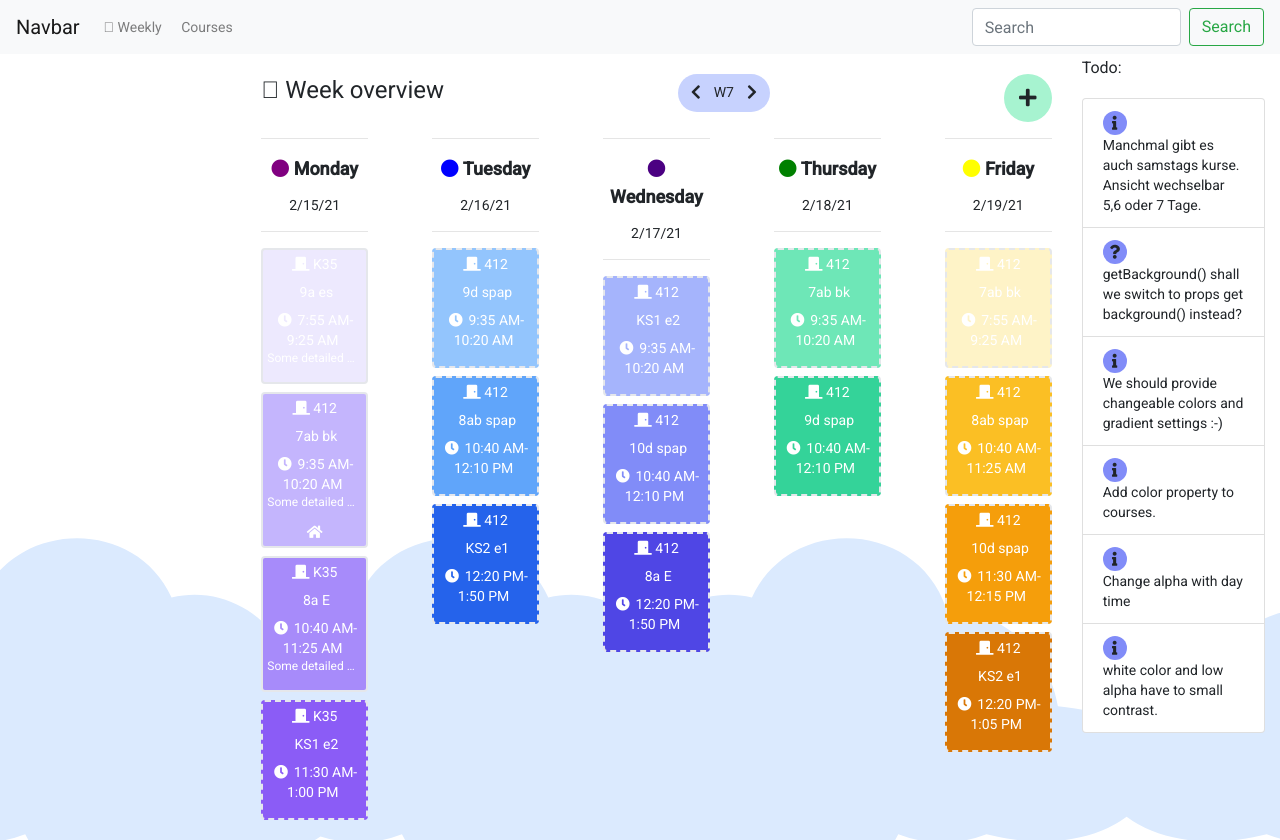
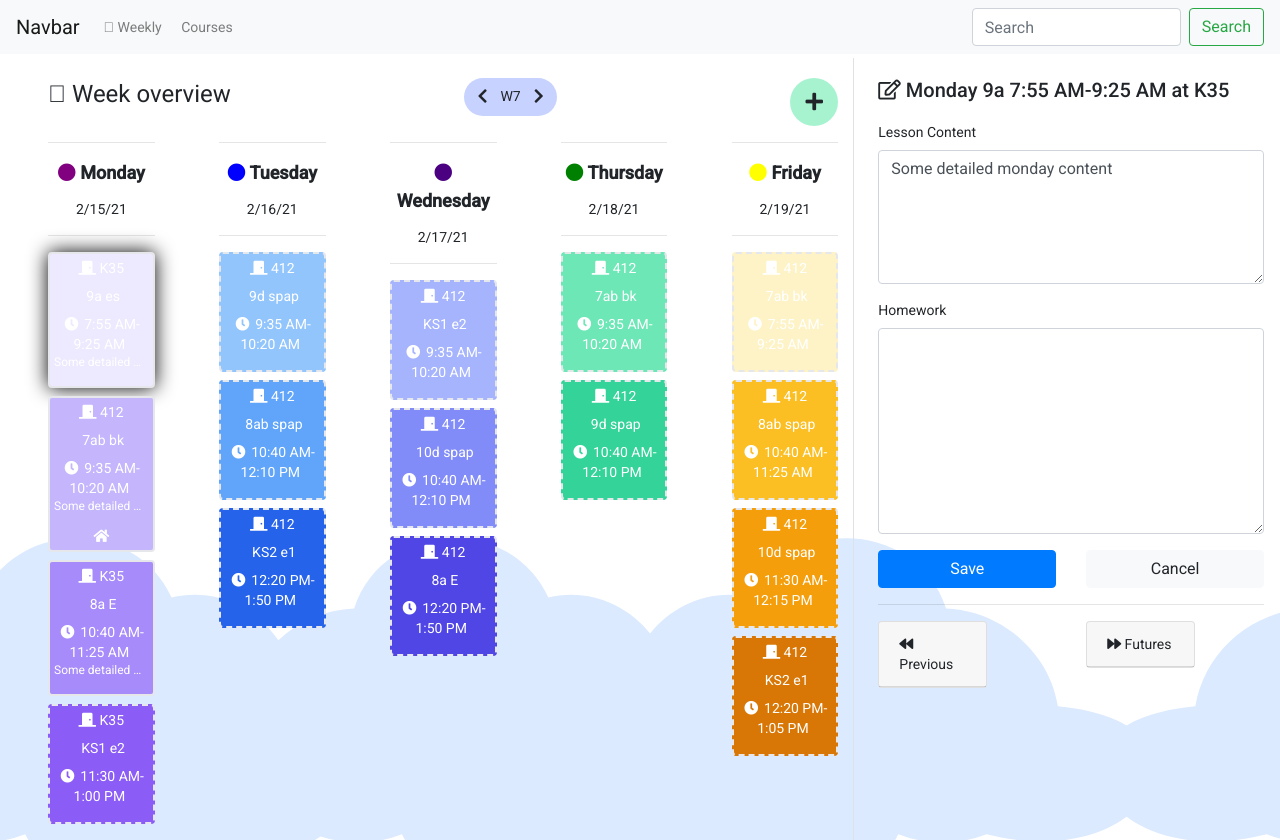
Before and after one commit to lauscht/tars, an Angular app in the folder frontend/case/: page /weekly in a window 1280 px wide. Built offline with nearby package versions, Linux system fonts and the light colour scheme; some icons are missing; what luxon-angular, ngx-markdown, ngx-material-luxon would draw is missing.

Commit message:
Change lyout for weekly and move edit controls to the right.

```diff
--- a/frontend/case/src/app/lesson/lesson-tile.component.css
+++ b/frontend/case/src/app/lesson/lesson-tile.component.css
@@ -0,0 +1,6 @@
+.selected {
+    -webkit-box-shadow:0 0 20px black;
+    -moz-box-shadow: 0 0 20px black;
+    box-shadow:0 0 20px black;
+
+  }
--- a/frontend/case/src/app/lesson/lesson-tile.component.html
+++ b/frontend/case/src/app/lesson/lesson-tile.component.html
@@ -1,5 +1,6 @@
-<div class="p-1 mt-2 border-2 rounded text-white" matTooltip="Show lesson" (dblclick)="isEditState = !isEditState"
-    [ngClass]="[colorInfo.getBackground(), colorInfo.getHover(), borderCss]">
+<div class="p-1 mt-2 border-2 rounded text-white" matTooltip="Show lesson"
+    [ngClass]="[colorInfo.getBackground(), colorInfo.getHover(), borderCss, isSelected ? 'selected' : '']"
+    >
 
 
     <div class="grid grid-cols-1 2xl:grid-cols-2 gap-2">
@@ -22,13 +23,9 @@
         </div>
     </div>
 
-    <p class="text-xs truncate" #content *ngIf="!isEditState">
+    <p class="text-xs truncate" #content>
         {{ lesson.content }}
     </p>
-
-    <textarea placeholder="content goes here" class="text-black" *ngIf="isEditState" [(ngModel)]="lesson.content " >
-
-    </textarea>
 
     <div *ngIf="lesson.homework">
         <i class="fas fa-home" [matTooltip]="lesson.homework"></i>
--- a/frontend/case/src/app/lesson/lesson-tile.component.ts
+++ b/frontend/case/src/app/lesson/lesson-tile.component.ts
@@ -13,11 +13,13 @@ export class LessonTileComponent implements OnInit, DoCheck  {
   @Input()
   lesson: Lesson;
 
+  @Input()
+  isSelected: boolean;
+
   @Output()
   colorInfo: ColorInfo;
 
   borderCss: string;
-  isEditState: boolean;
 
   constructor(private colorService: ColorService) { }
 
@@ -29,7 +31,6 @@ export class LessonTileComponent implements OnInit, DoCheck  {
 
     this.colorInfo = this.colorService.getColor(this.lesson.start);
     this.updateBorder();
-    this.isEditState = false;
 
   }
 
--- a/frontend/case/src/app/weekly/weekly.component.html
+++ b/frontend/case/src/app/weekly/weekly.component.html
@@ -1,8 +1,5 @@
-<div class="container-fluid">
+<div class="container-fluid pt-1">
   <div class="row">
-    <div class="col-12 col-md-1 col-lg-2 bd-sidebar">
-
-    </div>
     <main class="col-12 col-md-9 col-lg-8 py-md-3 pl-md-5 bd-content" role="main">
       <div class="flex justify-between pt-1">
         <div>
@@ -35,14 +32,70 @@
           </p>
           <hr>
           <div *ngFor="let lesson of getLessonsOfTheDay(day);">
-            <app-lesson-tile (click)="show(lesson)" [lesson]="lesson"></app-lesson-tile>
+            <app-lesson-tile (click)="show(lesson)" [lesson]="lesson" [isSelected]="lesson === selected"></app-lesson-tile>
           </div>
         </div>
 
       </div>
     </main>
-    <!-- flyout menu?-->
-    <div class="col-md-2">
+    <div class="col-md-4 p-3 pl-4 border-left"  >
+      <h2>
+        <i class="fal far fa-edit"></i>
+        {{selected.start.weekdayLong}} {{selected.course.name}} {{selected.start | date:'shortTime' }}-{{selected.end | date:'shortTime' }} at {{selected.room}}
+      </h2>
+      <div *ngIf="selected">
+        <div class="form-group">
+          <label for="exampleInputEmail1">Lesson Content</label>
+          <textarea class="form-control" rows="5" [(ngModel)]="selected.content"></textarea>
+        </div>
+        <div class="form-group">
+          <label for="exampleInputPassword1">Homework</label>
+          <textarea class="form-control" rows="8" [(ngModel)]="selected.homework"></textarea>
+        </div>
+        <div class="row">
+          <div class="col-6 gap-6">
+            <button type="button" class="btn btn-primary btn-block">Save</button>
+          </div>
+          <div class="col-6 gap-6">
+            <button type="button" class="btn btn-light btn-block">Cancel</button>
+          </div>
+        </div>
+        <hr>
+        <div class="row">
+          <div class="col-4">
+
+            <div class="card">
+              <div class="card-header">
+                <i class="fal far fas fa-backward"></i>
+                Previous
+              </div>
+              <ol class="list-group list-group-flush" *ngFor="let p of previous">
+                <li class="list-group-item">
+                 <a>{{p.content}} here we need a link to previous</a>
+                </li>
+              </ol>
+            </div>
+          </div>
+          <div class="offset-2 col-4">
+            <div class="card">
+              <div class="card-header">
+                <i class="fal far fas fas fa-forward"></i>
+                Futures
+              </div>
+              <ol class="list-group list-group-flush" *ngFor="let f of future">
+                <li class="list-group-item">
+                  <a>{{f.content}} here we need a link to next</a>
+                </li>
+              </ol>
+            </div>
+          </div>
+        </div>
+      </div>
+    </div>
+  </div>
+</div>
+
+<div style="display: none;">
   <h3>
     Todo:
   </h3>
@@ -74,5 +127,3 @@
     </li>
   </ul>
 </div>
-  </div>
-</div>
--- a/frontend/case/src/app/weekly/weekly.component.ts
+++ b/frontend/case/src/app/weekly/weekly.component.ts
@@ -4,8 +4,9 @@ import { LessonService } from './../lesson/lesson.service';
 import { Component, OnInit } from '@angular/core';
 import { Lesson } from '../lesson/lesson.entity';
 import { FlyInOutAnimation } from '../fly-in.animation';
-import { FormControl } from '@angular/forms';
 import { ColorService } from '../shared/color.service';
+import { Course } from '../course/course.entity';
+import { DoCheck } from '@angular/core';
 
 @Component({
   selector: 'weekly',
@@ -13,14 +14,15 @@ import { ColorService } from '../shared/color.service';
   styleUrls: ['./weekly.component.css'],
   animations: [FlyInOutAnimation]
 })
-export class WeeklyComponent implements OnInit {
+export class WeeklyComponent implements OnInit, DoCheck {
 
   public days: DateTime[];
-  public lessons;
-  public lesson: Lesson;
+  public selected: Lesson;
+  public previous: Lesson[];
+  public future:Lesson[];
   public day;
   public end;
-  public dayForm;
+
 
   editLessonState = 'out';
   constructor(
@@ -45,6 +47,19 @@ export class WeeklyComponent implements OnInit {
     this.updateDays();
   }
 
+  ngDoCheck(): void {
+
+    if(!this.selected && this.days && this.days.length > 0){
+      const lessons = this.getLessonsOfTheDay(this.days[0]);
+
+      if(lessons.length > 0){
+        this.show(lessons[0]);
+      }
+
+    }
+
+  }
+
   updateDays() {
     const weekly = new WeeklyHelper();
     const start = weekly.startOfWeek(this.day);
@@ -60,7 +75,9 @@ export class WeeklyComponent implements OnInit {
     this.editLessonState = this.editLessonState === 'in' ? 'out' : 'in';
   }
   show(lesson: Lesson) {
-    this.lesson = lesson;
+    this.selected = lesson;
+    this.future = this.lessonService.getFuture(lesson);
+    this.previous = this.lessonService.getPrevious(lesson);
     this.editLessonState = 'in';
   }
 
```
Also changed, not shown: frontend/case/src/app/weekly/weekly.component.css (line endings or trailing spaces). Lines whose indentation alone changed are shown as unchanged.
